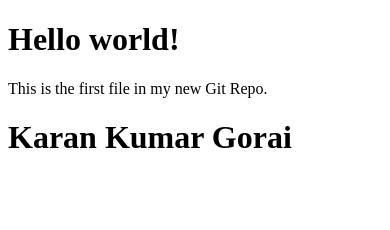
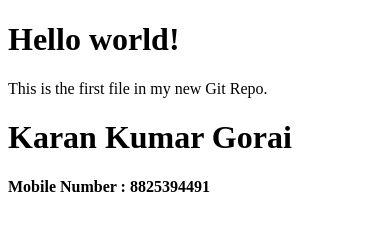
Before and after one commit to karan425/newrepo, a plain HTML site: page index.html in a window 390 px wide. Drawn offline with Linux system fonts and the light colour scheme.

Commit message:
Add Mobile Number in index.html

```diff
--- a/index.html
+++ b/index.html
@@ -8,5 +8,6 @@
 <h1>Hello world!</h1>
 <p>This is the first file in my new Git Repo.</p>
 <h1>Karan Kumar Gorai</h1>
+<p><strong>Mobile Number :</strong> <b>8825394491</b></p>
 </body>
 </html>
```
